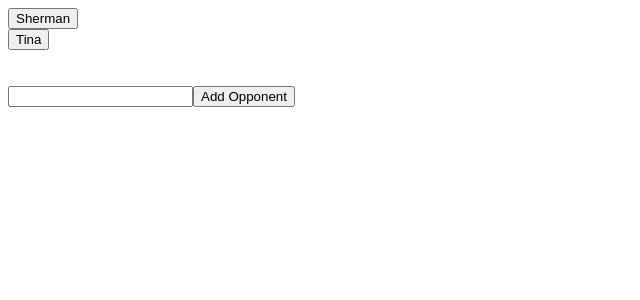
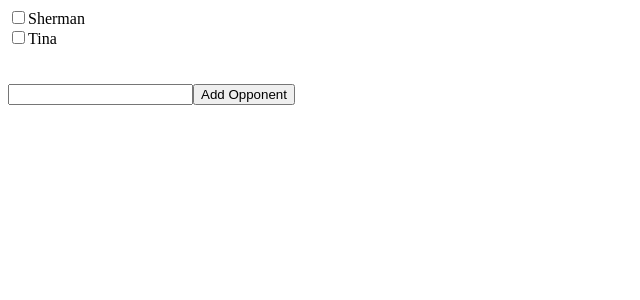
Before and after one commit to pugDad26/estimatingEstimation, an Angular app in the folder estimating/: page / in a window 1280 px wide. Shown: the top 300 px of the page, without its empty margins (0-640 px from the left). Built offline with nearby package versions, Linux system fonts and the light colour scheme.

Commit message:
got addOpponents working
Saving to come later...hopefully

```diff
--- a/estimating/src/app/app.component.html
+++ b/estimating/src/app/app.component.html
@@ -1,14 +1,15 @@
 <div
   *ngFor="let opponent of opponents"
 >
-  <!-- <input type="checkbox">
-  <label for="horns">{{ opponent.name }}</label> -->
+  <input type="checkbox">
+  <label>{{ opponent.name }}</label>
 
-    <button
+    <!-- NEED TO FIND SOLUTION TO SEND BUTTON VALUE/NAME ATTRIBUTE WHEN BUTTON CLICKED -->
+    <!-- <button
     >
       {{ opponent.name }}
 
-    </button>
+    </button> -->
 
 </div>
 
@@ -18,13 +19,16 @@
   <!-- Get the name from the input -->
   <input
       type="text"
-      [(ngModel)]="value"
+      #opponent
     >
-  <!-- wants service to be public -->
+    <!-- SEND THE INPUT TO ADD OPPONENT METHOD AND SET VARIABLE OF NEW OPPONENT TO
+         USE ON SECOND SCREEN
+     -->
     <button
-      (click)="sharedDataSvc.updateOpponentList(value)"
+      (click)="addOpponent(opponent.value)"
     >
-      <!-- need to add method call to updateOpponentList(), use (click)  -->
       Add Opponent
     </button>
 </div>
+
+<!-- COULD USE [(NGMODEL)] TO GET VALUE OF VARIABLE SET -->
--- a/estimating/src/app/app.component.ts
+++ b/estimating/src/app/app.component.ts
@@ -14,11 +14,42 @@ export class AppComponent {
 
   name = "";
 
-  constructor(public sharedDataSvc: SharedDataService) {}
+  constructor(private sharedDataSvc: SharedDataService) {}
 
   ngOnInit() {
-    this.opponents = this.sharedDataSvc.getOpponents();
+    this.opponents = this.getOpponents();
+  }
 
-    this.sharedDataSvc.updateOpponentList(this.name);
+  //mockup some data
+  getOpponents(): Opponents[] {
+
+    this.opponents = [
+      {
+        name: 'Sherman'
+      },
+      {
+        name: 'Tina'
+      }
+    ];
+
+    return this.opponents
+  }
+
+  addOpponent = (opponentToAdd: string) => {
+
+    console.log(opponentToAdd);
+
+    const newOpponent = {
+      name: opponentToAdd
+    };
+
+    this.opponents = [
+      ...this.opponents,
+      newOpponent
+    ];
+
+    console.log("Method Executed Successfully!!!");
+
+    this.getOpponents;
   }
 }
--- a/estimating/src/app/shared-data.service.ts
+++ b/estimating/src/app/shared-data.service.ts
@@ -15,42 +15,7 @@ export interface Games {
 })
 export class SharedDataService {
 
-  checkersOpponents: Opponents[] = [];
+  newOpponent: string;
 
   constructor() { }
-
-  //mockup some data
-  getOpponents(): Opponents[] {
-
-    this.checkersOpponents = [
-      {
-        name: 'Sherman'
-      },
-      {
-        name: 'Tina'
-      }
-    ];
-
-    return this.checkersOpponents
-  }
-
-  updateOpponentList = (opponentToAdd: string) => {
-
-    // this.checkersOpponents.push(opponentToAdd);
-    // // // //const updatedList = opponents.map(x => ({
-    // // //     ...x,
-    // // //     opponentToAdd //was adding the object as a property to the existing objects
-    // //        couldn't get to work
-    // // }));
-    // return this.checkersOpponents
-
-    const newOpponent = {
-      name: opponentToAdd
-    };
-
-    this.checkersOpponents = [
-      ...this.checkersOpponents,
-      newOpponent
-    ];
-  }
 }
```
